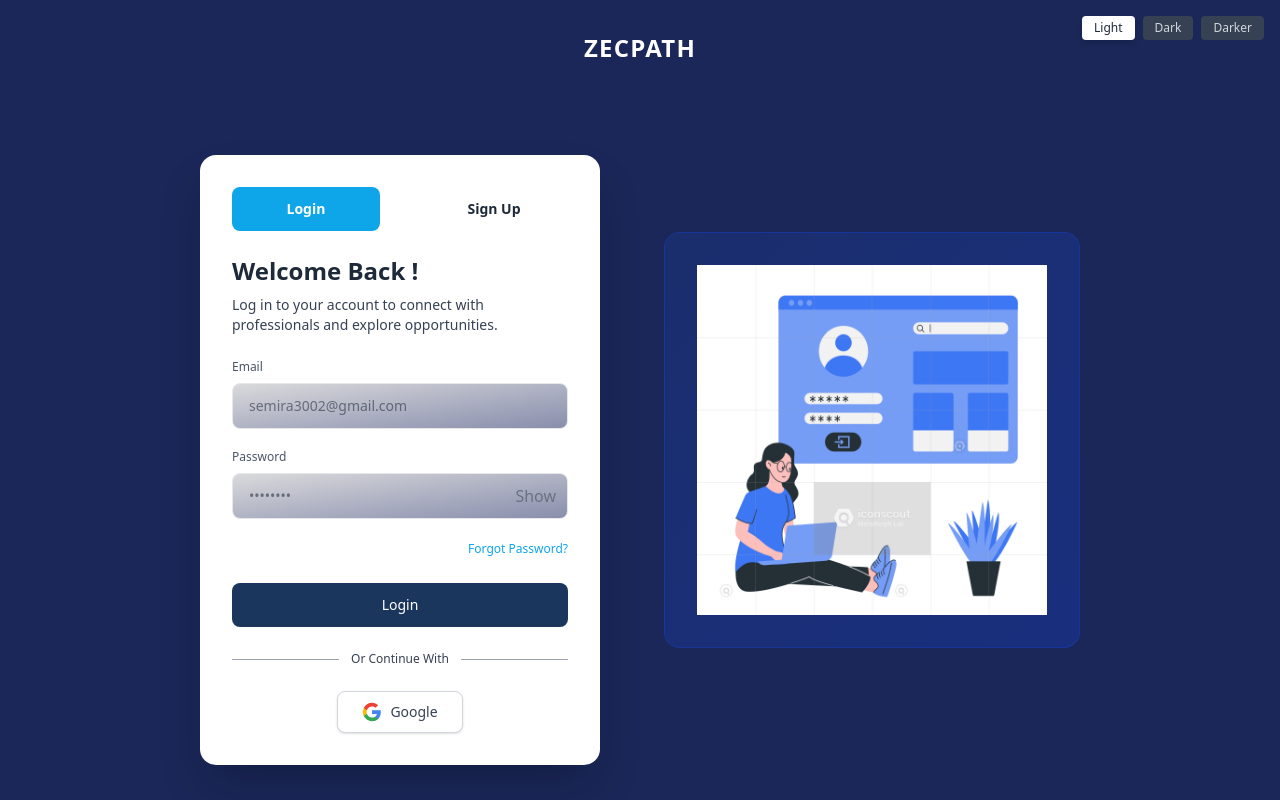
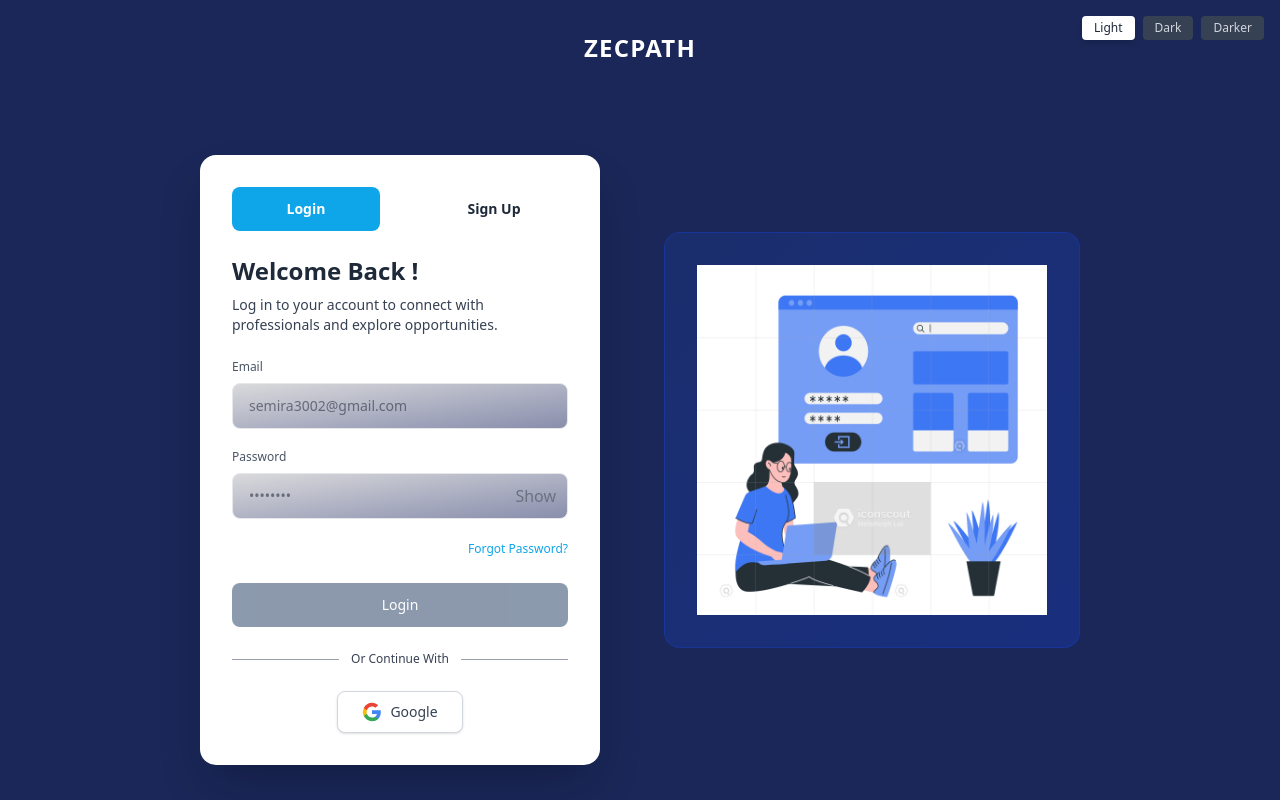
Before and after one commit to mernAli/react-job-portal, a React (Vite) app: page /login in a window 1280 px wide. Built offline with nearby package versions, Linux system fonts and the light colour scheme.

Commit message:
small UI and UX changes. This commit is not the part of the daily tasks

```diff
--- a/package.json
+++ b/package.json
@@ -11,6 +11,8 @@
   },
   "dependencies": {
     "@tailwindcss/vite": "^4.1.18",
+    "@tsparticles/react": "^3.0.0",
+    "@tsparticles/slim": "^3.9.1",
     "react": "^19.2.0",
     "react-dom": "^19.2.0",
     "react-router-dom": "^7.13.0",
--- a/src/App.jsx
+++ b/src/App.jsx
@@ -16,6 +16,7 @@ const Network = lazy(() => import("./pages/Network"));
 const Notification = lazy(() => import("./pages/Notification"));
 const JobDetails = lazy(() => import("./pages/JobDetails"));
 const NotFound = lazy(() => import("./pages/NotFound"));
+const UIDemo = lazy(() => import("./pages/UIDemo"))
 
 // Candidate pages
 const BrowseJobs = lazy(() => import("./pages/candidate/BrowseJobs"));
@@ -73,6 +74,7 @@ function App() {
                     <Route path="network" element={<Network />} />
                     <Route path="notifications" element={<Notification />} />
                     <Route path="profile" element={<Profile />} />
+                    <Route path="ui-demo" element={<UIDemo />} />
 
                     {/* Candidate specific */}
                     <Route path="browse-jobs" element={<BrowseJobs />} />
--- a/src/components/Dashboard/Sidebar.jsx
+++ b/src/components/Dashboard/Sidebar.jsx
@@ -48,7 +48,7 @@ const Sidebar = () => {
               {user?.role === "employer" ? "Hiring Manager" : "Developer"}
             </p>
             <p className={`text-xs ${theme.textMuted} mt-1`}>
-              {currentUser.company}
+              {user?.location || "Unknown Location"}
             </p>
           </div>
 
--- a/src/components/Dashboard/Topbar.jsx
+++ b/src/components/Dashboard/Topbar.jsx
@@ -27,7 +27,7 @@ const Topbar = () => {
     { path: "/app/home", label: "Home", icon: "🏠︎" },
     { path: "/app/network", label: "My Network", icon: "𐦂𖨆𐀪𖠋" },
     { path: "/app/notifications", label: "Notification", icon: "🕭" },
-    { path: "/app/jobs", label: "Jobs", icon: ".⋅˚₊‧ 🜲 ‧₊˚ ⋅" },
+    { path: "/app/jobs", label: "Jobs", icon: "🜲" },
   ];
 
   return (
@@ -163,7 +163,7 @@ const Topbar = () => {
                 <div className={`w-8 h-8 ${theme.primary} rounded-full flex items-center justify-center text-white font-semibold text-sm`}>
                   {user?.name?.charAt(0).toUpperCase() || "U"}
                 </div>
-                <span className="hidden lg:block text-xs">▼</span>
+                <span className="hidden lg:block text-xs">{showProfileMenu ? "▲" : "▼"}</span>
               </button>
 
               {showProfileMenu && (
--- a/src/pages/Home.jsx
+++ b/src/pages/Home.jsx
@@ -114,11 +114,14 @@ const Home = () => {
 
   return (
 
-    <div className="max-w-[1200px] mx-auto px-3 sm:px-5 lg:px-8 py-4 lg:w-200 w-80">
-      <Sidebar />
-      <div className="flex flex-col lg:flex-row gap-6">
+    <div className={`px-3 sm:px-5 lg:px-8 py-4 lg:w-200 w-80 ${theme.bg}`}>
+      <div className="hidden lg:block mb-6">
+        <Sidebar />
+      </div>
+
+      <div className="flex flex-col lg:flex-row gap-6 ">
         {/* MAIN FEED */}
-        <main className="flex-1">
+        <main className="flex-1 ">
           <div className="flex flex-col gap-4">
             {feed.map((job) => (
               <div
--- a/src/pages/Landing.jsx
+++ b/src/pages/Landing.jsx
@@ -13,8 +13,15 @@ const Landing = () => {
   const featuresRef = useRef(null);
   const contactsRef = useRef(null);
 
+
+  console.log("Landing Loaded");
+
+
   return (
-    <main className='bg-slate-900 text-white'>
+
+    <main className='relative bg-slate-900 text-white min-h-screen overflow-hidden'>
+
+        <div className='relative z-10'>
         <LandingNavbar
           onHomeClick={() =>
             homeRef.current.scrollIntoView({ behavior: "smooth" })
@@ -51,7 +58,7 @@ const Landing = () => {
         <div ref={contactsRef}>
           <Footer />
         </div>
-
+       </div>
     </main>
   )
 }
--- a/src/pages/Login.jsx
+++ b/src/pages/Login.jsx
@@ -15,7 +15,7 @@ const LoginForm = () => {
 
   const navigate = useNavigate();
 
-  const {showToast} = useToast();
+  const { showToast } = useToast();
 
   const { login } = useAuth();
 
@@ -23,16 +23,35 @@ const LoginForm = () => {
 
   const handleSubmit = (e) => {
     e.preventDefault();
+
+    const newError = validateForm();
+    setError(newError);
+
+    if (Object.keys(newError).length === 0) {
+      setLoading(true);
+
+      setTimeout(() => {
+        const demoRole = email.includes("employer") ? "employer" : "candidate";
+
+        login(email, demoRole);
+        showToast("Logged in successfully", "success");
+
+        navigate("/app");
+        setLoading(false);
+      }, 1500);
+    }
+  };
+
+  const validateForm = () => {
     let newError = {};
 
     if (!email) {
       newError.email = "Email is required";
-  }
-
+    } else {
       const emailRegex = /^[^\s@]+@[^\s@]+\.[^\s@]+$/;
-
       if (!emailRegex.test(email)) {
         newError.email = "Invalid email format";
+      }
     }
 
     if (!password) {
@@ -41,30 +60,14 @@ const LoginForm = () => {
       newError.password = "Password must be at least 8 characters long";
     }
 
-  setError(newError);
+    return newError;
+  };
 
-  if (Object.keys(newError).length === 0) {
-    setLoading(true);
-
-    setTimeout(() => {
-      // For demo: assume role based on email domain or use a stored role
-      // In real app, backend would return user role after login
-      const demoRole = email.includes("employer") ? "employer" : "candidate";
-
-      login(email, demoRole); // Pass role to login function
-      showToast("Logged in successfully", "success");
-
-      // Role-based redirect
-      if (demoRole === "employer") {
-        navigate("/app");
-      } else {
-        navigate("/app");
-      }
-
-      setLoading(false);
-    }, 1500);
-  }
-};
+  const isFormValid =
+    email &&
+    password &&
+    password.length >= 8 &&
+    /^[^\s@]+@[^\s@]+\.[^\s@]+$/.test(email);
 
   const handleSignUpRedirect = () => {
     navigate("/register");
@@ -132,7 +135,7 @@ const LoginForm = () => {
     if (emailRef.current) {
       emailRef.current.focus();
     }
-  }, [])
+  }, []);
 
   return (
     <div
@@ -227,13 +230,10 @@ const LoginForm = () => {
                 onChange={(e) => setEmail(e.target.value)}
                 error={error.email}
               />
-
-
             </div>
 
             {/* Password Input */}
             <div className="mb-4">
-
               <div className="relative">
                 <Input
                   label="Password"
@@ -253,7 +253,6 @@ const LoginForm = () => {
                   }
                 />
               </div>
-
             </div>
 
             {/* Forgot Password */}
@@ -266,7 +265,12 @@ const LoginForm = () => {
             </div>
 
             {/* Login Button from ui folder created as per the part of the Day: 15 task */}
-            <Button type="submit" loading={loading} fullWidth>
+            <Button
+              type="submit"
+              loading={loading}
+              fullWidth
+              disabled={!isFormValid || loading}
+            >
               Login
             </Button>
           </form>
--- a/src/pages/Register.jsx
+++ b/src/pages/Register.jsx
@@ -41,23 +41,7 @@ const Register = () => {
   const handleSubmit = (e) => {
     e.preventDefault();
 
-    const newError = {};
-
-    if (!formData.name) newError.name = "Name is required";
-
-    if (!emailRegex.test(formData.email))
-      newError.email = "Invalid email format";
-
-    if (formData.password.length < 8)
-      newError.password = "Password must be at least 8 characters";
-
-    if (formData.password !== formData.confirmPassword)
-      newError.confirmPassword = "Passwords do not match";
-
-    if (!formData.role) newError.role = "Please select your role";
-
-    if (!agreeTerms) newError.agreeTerms = "Check the agree term box";
-
+    const newError = validateForm();
     setError(newError);
 
     if (Object.keys(newError).length === 0) {
@@ -66,8 +50,6 @@ const Register = () => {
       setTimeout(() => {
         registerUser(formData.name, formData.email, formData.role);
 
-
-        // Role-based redirect
         if (formData.role === "employer") {
           navigate("/app");
         } else {
@@ -79,6 +61,44 @@ const Register = () => {
       }, 1500);
     }
   };
+
+  const validateForm = () => {
+    const newError = {};
+
+    if (!formData.name.trim()) {
+      newError.name = "Name is required";
+    }
+
+    if (!emailRegex.test(formData.email)) {
+      newError.email = "Invalid email format";
+    }
+
+    if (!formData.password || formData.password.length < 8) {
+      newError.password = "Password must be at least 8 characters";
+    }
+
+    if (formData.password !== formData.confirmPassword) {
+      newError.confirmPassword = "Passwords do not match";
+    }
+
+    if (!formData.role) {
+      newError.role = "Please select your role";
+    }
+
+    if (!agreeTerms) {
+      newError.agreeTerms = "Check the agree term box";
+    }
+
+    return newError;
+  };
+
+  const isFormValid =
+    formData.name.trim() &&
+    emailRegex.test(formData.email) &&
+    formData.password.length >= 8 &&
+    formData.password === formData.confirmPassword &&
+    formData.role &&
+    agreeTerms;
 
   const handleSignUpRedirect = () => {
     navigate("/register");
@@ -197,7 +217,7 @@ const Register = () => {
           className={`${currentTheme.cardBg} rounded-2xl p-6 md:p-8 w-full max-w-[400px] shadow-2xl mt-51 pt-3`}
         >
           {/* Tabs */}
-          <div className="flex mb-6 gap-2">
+          <div className="flex mb-6 gap-2 mt-22">
             <button
               onClick={handleLoginRedirect}
               className={`flex-1 py-3 rounded-lg font-semibold text-sm transition-all ${currentTheme.tabInactive}`}
@@ -331,7 +351,12 @@ const Register = () => {
             </div>
 
             {/* Sign Up Button */}
-            <Button type="submit" loading={loading} fullWidth>
+            <Button
+              type="submit"
+              loading={loading}
+              disabled={!isFormValid}
+              fullWidth
+            >
               Sign Up
             </Button>
           </form>
--- a/src/ui/Button.jsx
+++ b/src/ui/Button.jsx
@@ -1,7 +1,16 @@
 
 import { useTheme } from "../context/ThemeContext";
 
-const Button = ({ children, onClick, type = "button", loading, fullWidth, variant = "primary" }) => {
+const Button = ({
+  children,
+  onClick,
+  type = "button",
+  loading= false,
+  disabled = false,
+  fullWidth,
+  variant = "primary"
+
+}) => {
   const { theme } = useTheme();
 
   const variantClasses = {
@@ -14,11 +23,11 @@ const Button = ({ children, onClick, type = "button", loading, fullWidth, varian
     <button
       type={type}
       onClick={onClick}
-      disabled={loading}
+      disabled={loading || disabled}
       className={`px-6 py-3 rounded-lg font-medium text-sm transition-colors ${
         fullWidth ? "w-full" : ""
       } ${variantClasses[variant]} ${
-        loading ? "opacity-50 cursor-not-allowed" : ""
+        loading || disabled ? "opacity-50 cursor-not-allowed" : ""
       }`}
     >
       {loading ? "Loading..." : children}
--- a/src/ui/Loader.jsx
+++ b/src/ui/Loader.jsx
@@ -8,7 +8,7 @@ const Loader = () => {
   const pulseClass = "bg-gray-300 dark:bg-gray-700 animate-pulse";
 
   return (
-    <div className="space-y-6 w-185 lg:w-240 mt-193.5">
+    <div className="space-y-6 w-65 lg:w-240 mt-193.5">
       {/* Header Skeleton */}
       <div className={`${theme.cardBg} p-6 rounded-xl ${theme.border} border`}>
         <div className={`h-8 w-1/3 ${pulseClass} rounded mb-4`}></div>
```
Also changed, not shown: src/pages/UIDemo.jsx (+7 -7 lines), 1 other file (tests, documents, lock files or other folders). Lines whose indentation alone changed are shown as unchanged.
